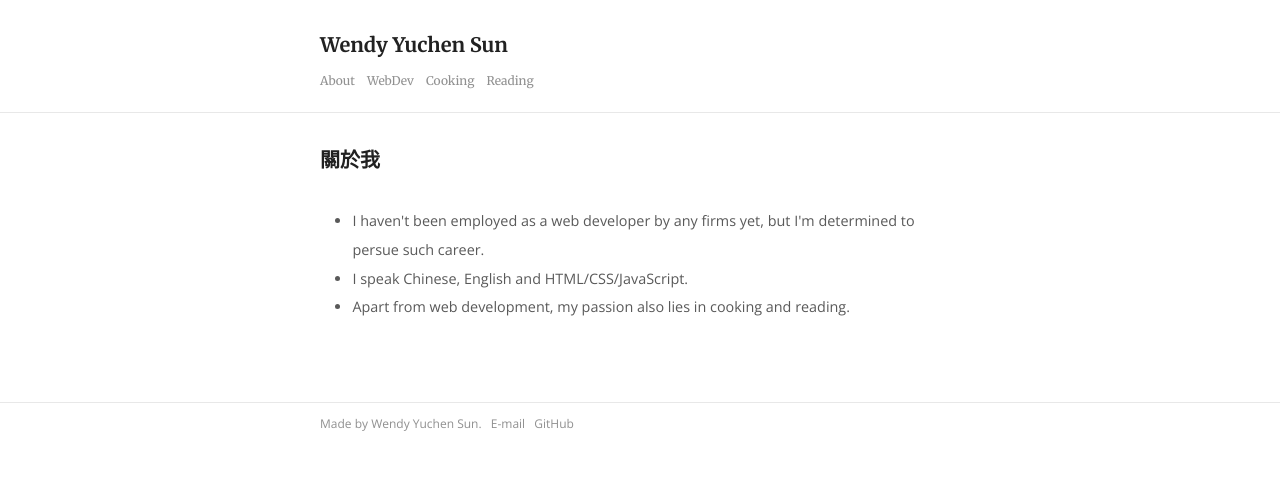
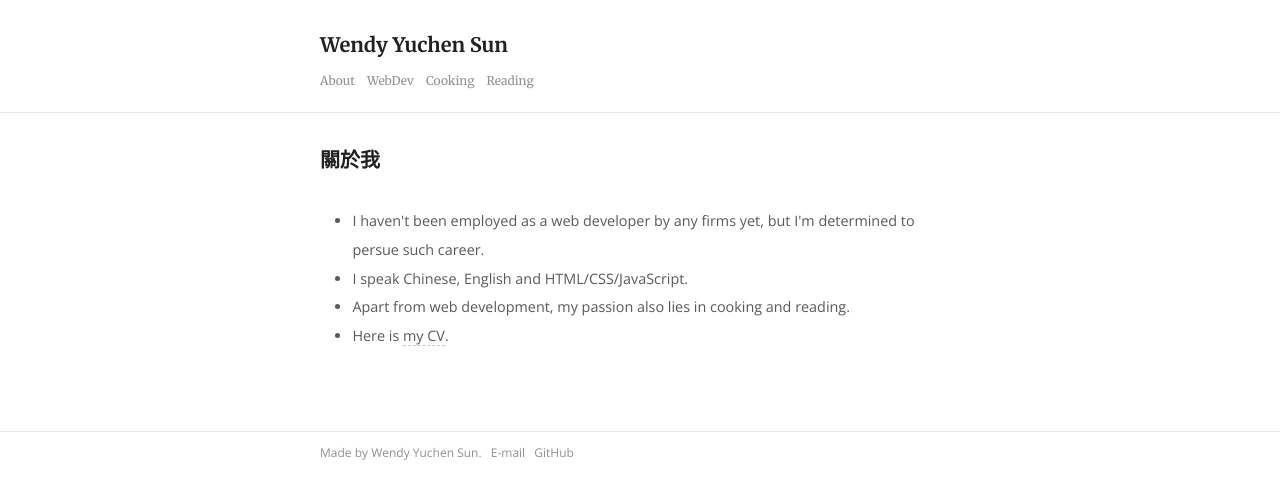
Before and after one commit to wendyyuchensun/wendyyuchensun.github.io, a Jekyll site: the page built from about/index.html, in a window 1280 px wide. Shown: the top 499 px of the page. Built offline with Jekyll 4.4.1, drawn with Linux system fonts in a browser that asks for light colours.

Commit message:
Add cv to about section

```diff
--- a/about/index.html
+++ b/about/index.html
@@ -7,5 +7,6 @@ layout: default
     <li>I haven't been employed as a web developer by any firms yet, but I'm determined to persue such career.</li>
     <li>I speak Chinese, English and HTML/CSS/JavaScript.</li>
     <li>Apart from web development, my passion also lies in cooking and reading.</li>
+    <li>Here is <a href="https://goo.gl/XyXnJR">my CV</a>.</li>
   </ul>
 </section>
```
